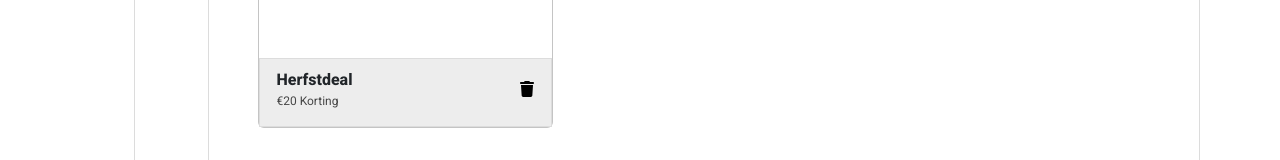
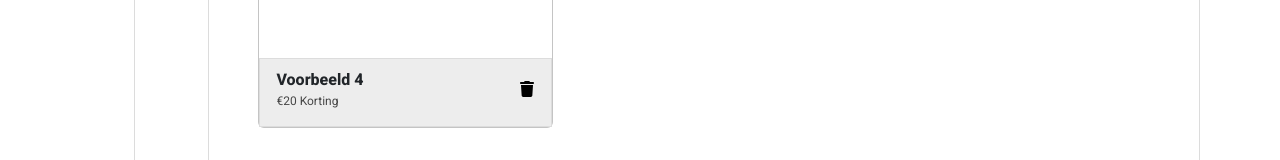
Before and after one commit to marwanaboudaoud/sportBit-manager, a React (Create React App) app: page /shop/discount-codes in a window 1280 px wide. Shown: the part 1060-1220 px from the top of the page. Built offline with nearby package versions, Linux system fonts and the light colour scheme.

Commit message:
fix descount card offer title and fix kortingsbedrag input value

```diff
--- a/src/assets/scss/components/shopPage/_insertDiscountCode.scss
+++ b/src/assets/scss/components/shopPage/_insertDiscountCode.scss
@@ -129,7 +129,7 @@
             font-family: roboto-italic;
         }
 
-        .form-control.is-invalid,
+            .is-invalid,
         .was-validated .form-control:invalid {
             padding-right: calc(1rem + .75rem);
         }
--- a/src/components/shopPage/DiscountCodesPage/InsertCodesForms/DiscountTypeForm.jsx
+++ b/src/components/shopPage/DiscountCodesPage/InsertCodesForms/DiscountTypeForm.jsx
@@ -54,7 +54,7 @@ export const DiscountTypeForm = ({
                         placeholder="00"
                         max={99}
                         min={0}
-                        value={discountCents === '' ? '0' : discountCents}
+                        value={discountCents === '' ? '00' : discountCents}
                         onChange={(e) => setDiscountCents(e.target.value)}
                         onBlur={(e) => {
                             if (e.target.value === '') {
@@ -64,7 +64,7 @@ export const DiscountTypeForm = ({
                     />
 
                     {(errors.discountValue || errors.discountCents) &&
-                        <div className="invalid-feedback d-block ms-2">
+                        <div className="invalid-feedback d-block ms-2 mb-2">
                             {errors.discountValue || errors.discountCents}
                         </div>
                     }
--- a/src/components/shopPage/DiscountCodesPage/discountscodesData.js
+++ b/src/components/shopPage/DiscountCodesPage/discountscodesData.js
@@ -30,7 +30,7 @@ export const DiscountCodesData = [
         startDate: "21-06-2023",
         expiryLabel: "tot",
         expiryDate: "21-12-2024",
-        dealName: "Herfstdeal",
+        dealName: "Voorbeeld 4",
         discount: "€20 Korting",
     }
 ];
```
